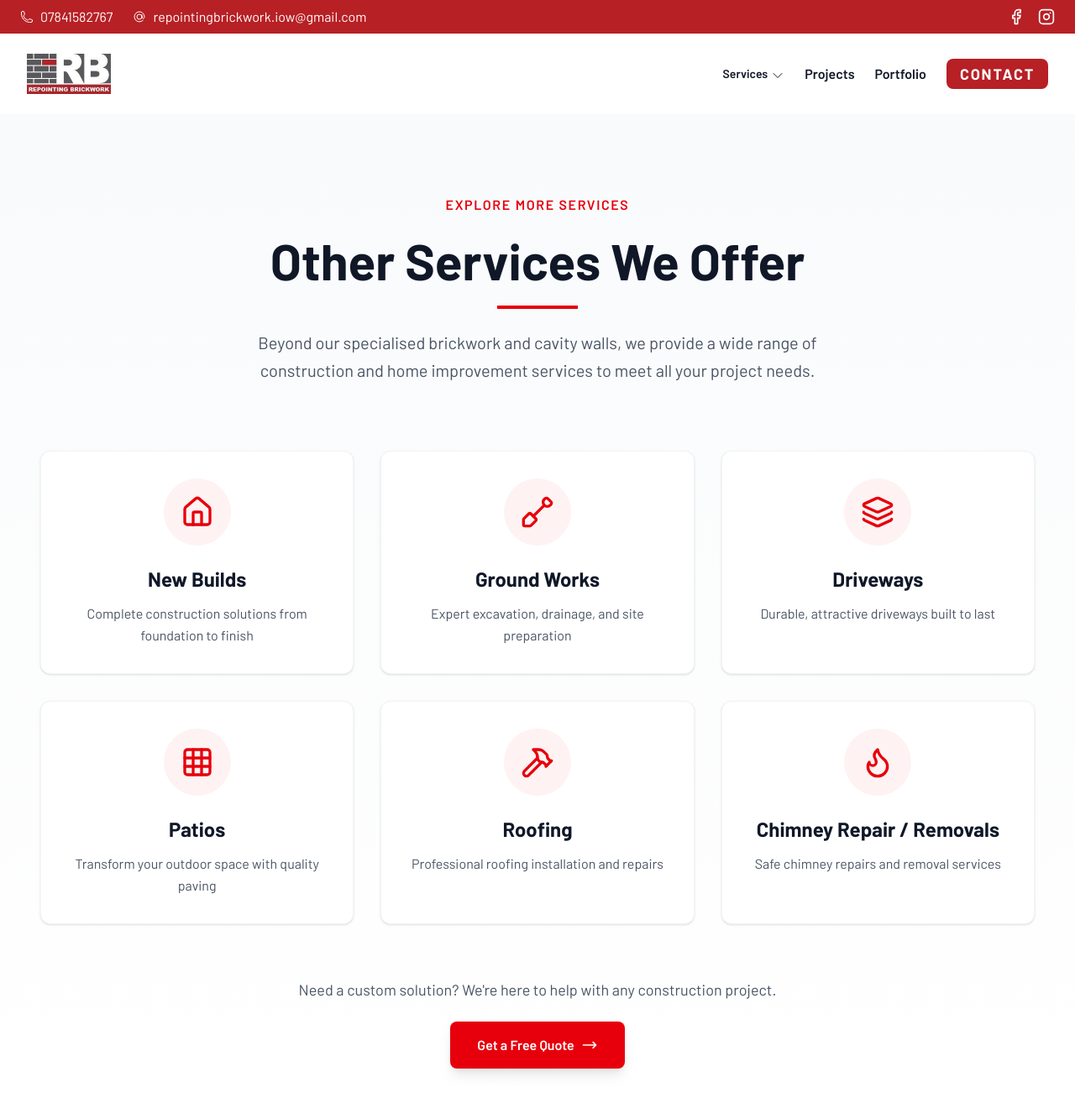
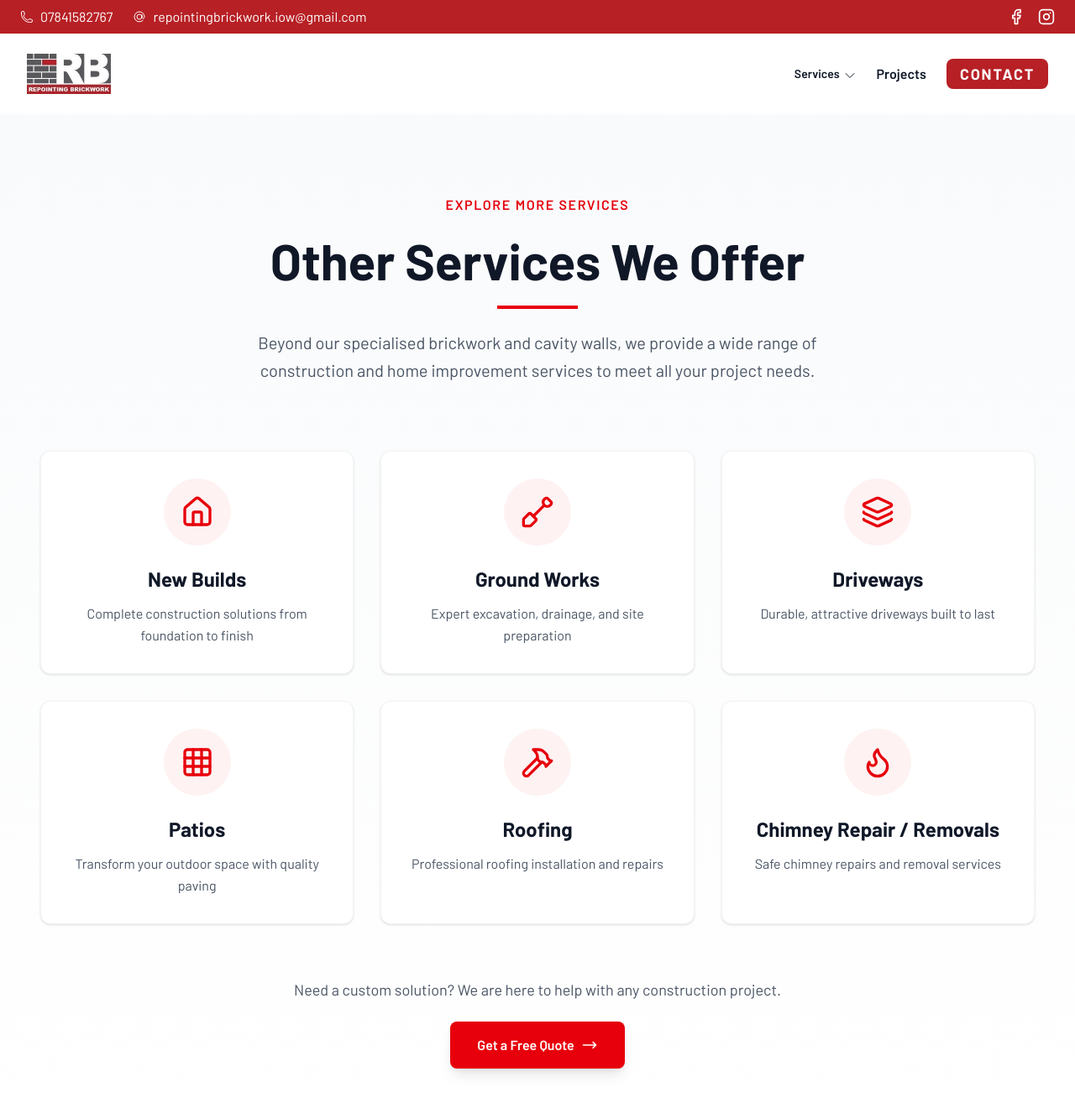
Before and after one commit to Quartz33/Repointing-Brickwork, a Next.js app: page /services/other-services in a window 1280 px wide. Shown: the top 1320 px of the page at 84% size. Built offline with nearby package versions, Linux system fonts and the light colour scheme.

Commit message:
Removed portfolio and apos from other-services

```diff
--- a/src/app/components/header.tsx
+++ b/src/app/components/header.tsx
@@ -134,7 +134,6 @@ export default function Header() {
           </Popover>
 
           <a href="#" className="text-md font-semibold leading-6 text-gray-900">Projects</a>
-          <a href="#" className="text-md font-semibold leading-6 text-gray-900">Portfolio</a>
           <a
             href="#contactus"
             className="inline-flex items-center px-4 py-1 text-lg  font-bold uppercase tracking-widest text-white bg-[#B72025] rounded-lg hover:bg-[#a51e20] transition-colors duration-300 whitespace-nowrap"
--- a/src/app/components/services/other-services.tsx
+++ b/src/app/components/services/other-services.tsx
@@ -84,7 +84,7 @@ export default function OtherServices() {
         {/* Call to Action */}
         <div className="text-center mt-16">
           <p className="text-gray-600 text-lg mb-6">
-            Need a custom solution? We're here to help with any construction project.
+            Need a custom solution? We are here to help with any construction project.
           </p>
           <button className="inline-flex items-center px-8 py-4 bg-red-600 text-white font-semibold rounded-lg hover:bg-red-700 transition-colors duration-300 shadow-lg hover:shadow-xl">
             Get a Free Quote
```
